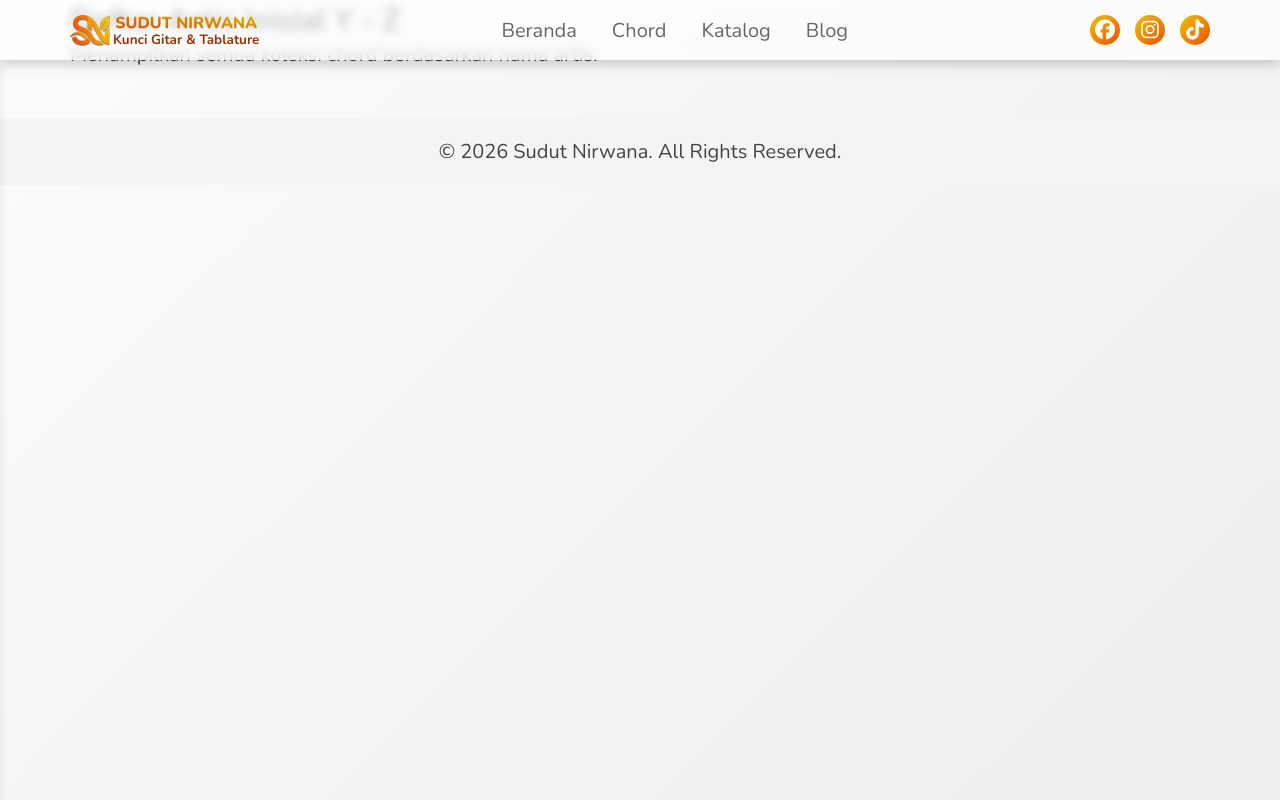
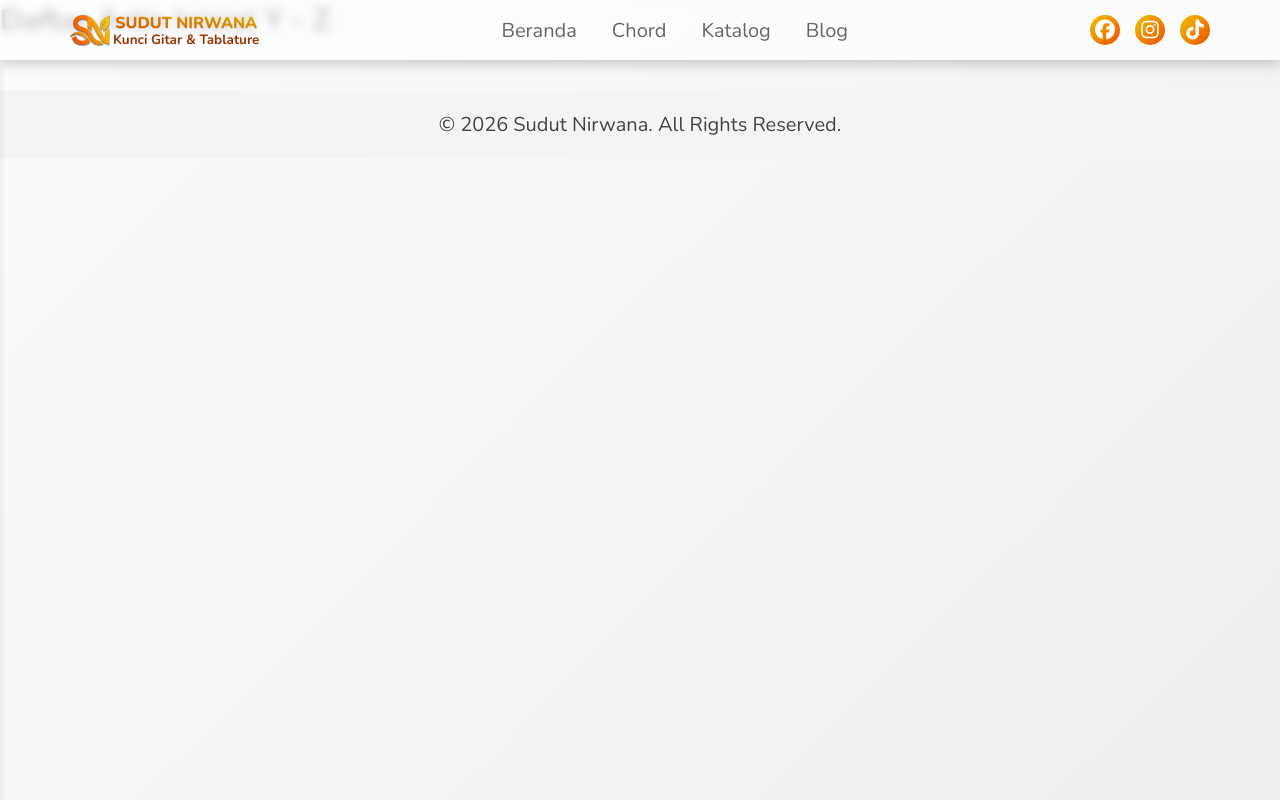
Before and after one commit to sudut-nirwana/sudut-nirwana-main, a Jekyll site: the page built from artis/y-z.md, in a window 1280 px wide. Shown: the top 800 px of the page. Built offline with Jekyll 4.4.1, drawn with Linux system fonts in a browser that asks for light colours.

Commit message:
Update y-z.md

```diff
--- a/artis/y-z.md
+++ b/artis/y-z.md
@@ -1,28 +1,5 @@
 ---
-layout: default
-title: "Chord Gitar Artis Y - Z"
+layout: daftar-artis
+title: "Y - Z"
 permalink: /artis/y-z/
 ---
-<link rel="stylesheet" href="{{ '/assets/css/chord-style.css' | relative_url }}">
-<div class="container alphabet-page">
-  <div class="section-header">
-    <h2 class="reveal up">Daftar Artis <strong>Inisial Y - Z</strong></h2>
-    <p class="reveal up">Menampilkan semua koleksi chord berdasarkan nama artis.</p>
-  </div>
-
-  <div class="chord-grid-container reveal up">
-    {% assign sorted_chords = site.chord | sort: "artist" %}
-    {% for item in sorted_chords %}
-      {% assign initial = item.artist | slice: 0 | upcase %}
-      {% if initial == "Y" or initial == "Z" %}
-        <div class="chord-item-card">
-          <a href="{{ item.url | relative_url }}">
-            <span class="artist-name">{{ item.artist }}</span>
-            <span class="song-title">{{ item.title }}</span>
-            <span class="view-chord">Lihat Chord →</span>
-          </a>
-        </div>
-      {% endif %}
-    {% endfor %}
-  </div>
-</div>
```
